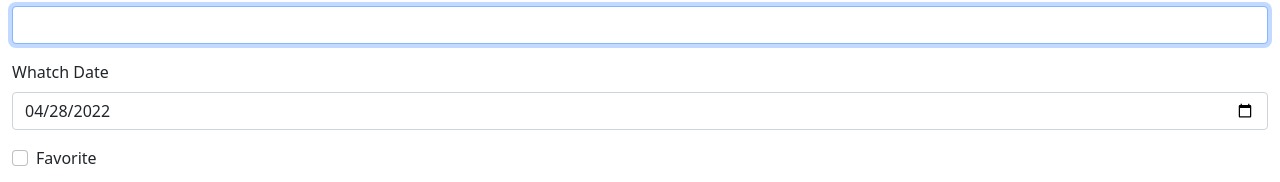
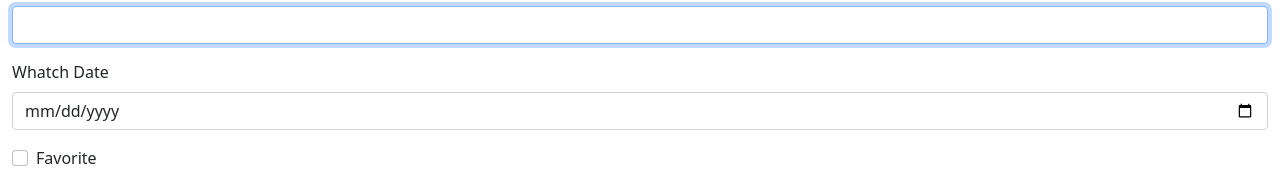
Before and after one commit to ManuelPepe129/biglab1-csms, a React (Create React App) app in the folder biglab1/: page /add in a window 1280 px wide. Shown: the part 106-288 px from the top of the page. Built offline with nearby package versions, Linux system fonts and the light colour scheme.

Commit message:
fix data

```diff
--- a/biglab1/src/FilmForm.js
+++ b/biglab1/src/FilmForm.js
@@ -9,7 +9,7 @@ function FilmForm(props) {
     const { filmId } = useParams();
     const filmToEdit = props.films.find((f)=> f.id.toString()===filmId);
     const [title, setTitle] = useState(filmToEdit ? filmToEdit.title : '');
-    const [date, setDate] = useState(filmToEdit ? filmToEdit.date : dayjs());
+    const [date, setDate] = useState(filmToEdit ? filmToEdit.date : undefined);
     const [favorite, setFavorite] = useState(filmToEdit ? filmToEdit.isFavourite : false);
     const [rate, setRate] = useState(filmToEdit ? filmToEdit.rating : 0);
     const [errorMsg, setErrorMsg] = useState('');
@@ -31,7 +31,12 @@ function FilmForm(props) {
         else {
 
             const id = filmToEdit ? filmToEdit.id : props.films.at(-1).id + 1;
-            const newFilm = { id: id, title: title.trim(), isFavourite: favorite, date: dayjs(date), rating: rate }
+
+            let da;
+            if(!dayjs(date).isValid())
+                da=undefined;
+            else da=date
+            const newFilm = { id: id, title: title.trim(), isFavourite: favorite, date: da, rating: rate }
             props.addFilm(newFilm);
             navigate('/');
         }
@@ -55,7 +60,7 @@ function FilmForm(props) {
                     <Form.Label>Whatch Date</Form.Label>
                     <Form.Control
                         type="date"
-                        value={date.format('YYYY-MM-DD')}
+                        value={date===undefined ? date : date.format('YYYY-MM-DD')}
                         onChange={ev => setDate(dayjs(ev.target.value))}
                     />
                 </Form.Group>
```
